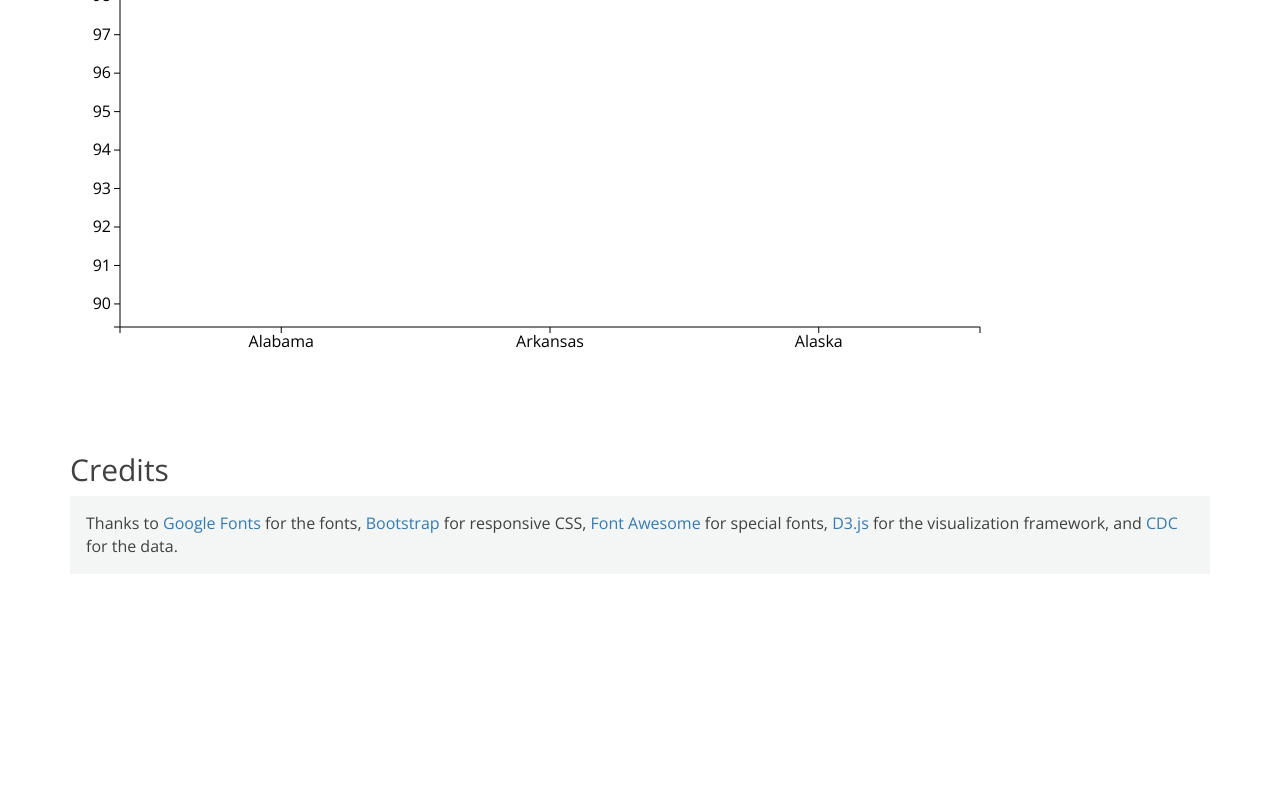
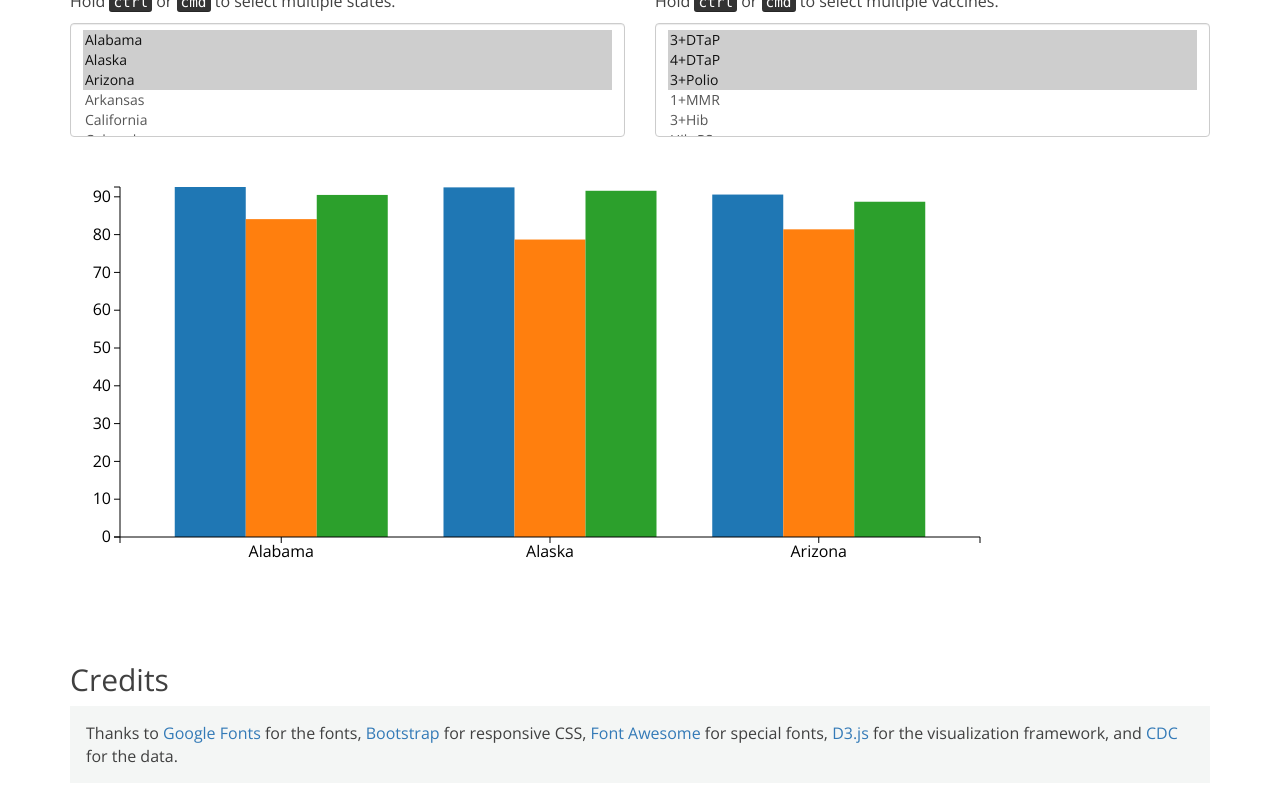
Before and after one commit to wuv21/info474-data-exploration, a plain HTML site: page index.html in a window 1280 px wide. Shown: the part 474-1283 px from the top of the page. Before the commit the page ends 1074 px from the top, so only its background shows below. Drawn offline with nearby package versions, Linux system fonts and the light colour scheme.

Commit message:
added working visuzliation

```diff
--- a/css/main.css
+++ b/css/main.css
@@ -17,6 +17,10 @@ h1 {
     font-size: 44px;
 }
 
+#stateSelect {
+    overflow-y: scroll;
+}
+
 .axis line, .axis path {
     fill: none;
     stroke: #000;
--- a/index.html
+++ b/index.html
@@ -21,6 +21,21 @@
 
 <div class="container">
     <p>Lorem ipsum dolor sit amet, consectetur adipisicing elit. Accusamus aliquam assumenda blanditiis doloremque eveniet illum magni minima nostrum obcaecati optio perspiciatis provident, quae quo repellat soluta veritatis voluptate? Ad, vel!</p>
+
+    <div class="settings row">
+        <div class="col-xs-6">
+            <h2>1) Select state(s)</h2>
+            <p>Hold <kbd>ctrl</kbd> or <kbd>cmd</kbd> to select multiple states.</p>
+            <select name="stateSelect" id="stateSelect" class="form-control" size="5" multiple></select>
+        </div>
+
+        <div class="col-xs-6">
+            <h2>2) Select vaccine(s)</h2>
+            <p>Hold <kbd>ctrl</kbd> or <kbd>cmd</kbd> to select multiple vaccines.</p>
+            <select name="vaccineSelect" id="vaccineSelect" class="form-control" size="5" multiple></select>
+        </div>
+
+    </div>
 
     <div id="vis"></div>
 </div>
--- a/js/script.js
+++ b/js/script.js
@@ -8,21 +8,59 @@ $(document).ready(function() {
     //color represents different state
 
     d3.csv('data/data.csv', function(error, data) {
-        console.log(data);
+        for (var i = 1; i < data.length; i++) {
+            $('#stateSelect').append($('<option></option>')
+                .attr('value', data[i].id)
+                .text(data[i].id));
+        }
+
+        var labels = Object.keys(data[0]);
+        for (var i = 1; i < labels.length; i++) {
+            $('#vaccineSelect').append($('<option></option>')
+                .attr('value', labels[i])
+                .text(labels[i]));
+        }
+
+        $('#stateSelect').val(['Alabama', 'Alaska', 'Arizona']);
+        $('#vaccineSelect').val(['3+DTaP', '4+DTaP', '3+Polio']);
 
         var margin = {top: 50, right: 50, bottom: 100, left: 50};
 
         var width = 960 - margin.left - margin.right;
         var height = 500 - margin.top - margin.bottom;
 
-        var selectedVaccines = ["3+DTaP", "4+DTaP"];
-        var selectedStates = ['Alabama', 'Arkansas', 'Alaska'];
+        var selectedVaccines = ['3+DTaP', '4+DTaP', '3+Polio'];
+        var selectedStates = ['Alabama', 'Alaska', 'Arizona'];
+        var selectedData = [];
 
         var yScale;
         var xStateScale;
         var xVaccineScale;
+        var color = d3.scale.category10();
+
+        function filterData() {
+            selectedData = [];
+
+            data.forEach(function(d) {
+                if ($.inArray(d.id, selectedStates) >= 0) {
+                    selectedVaccines.forEach(function(v) {
+                        var state_vaccine = {
+                            state: d.id,
+                            v_name: v,
+                            v_value: Number(d[v])
+                        };
+
+                        selectedData.push(state_vaccine);
+                    });
+                }
+            });
+        }
 
         var svg = d3.select('#vis').append('svg').attr('width', 960).attr('height', 500);
+
+        var g = svg.append('g').attr('transform', 'translate(' + margin.left + ',' + margin.right + ")")
+            .attr('width', width)
+            .attr('height', height);
 
         var yAxisLabel = svg.append('g')
             .attr('class', 'axis')
@@ -33,29 +71,12 @@ $(document).ready(function() {
             .attr('transform', 'translate(' + margin.left + ',' + (height + margin.top) + ')');
 
         function setScales(data) {
-            var ids = data.map(function(d) {return d.id});
-            var minY = d3.min(data, function(d) {
-                var val = d[selectedVaccines[0]];
-                for (var vac in selectedVaccines) {
-                    if (d[vac] < val) {
-                        val = d[vac];
-                    }
-                }
-                return val;
-            });
-            var maxY = d3.max(data, function(d) {
-                var val = d[selectedVaccines[0]];
-                for (var vac in selectedVaccines) {
-                    if (d[vac] > val) {
-                        val = d[vac];
-                    }
-                }
-                return val;
-            });
+            var minY = d3.min(data, function(d) {return d.v_value});
+            var maxY = d3.max(data, function(d) {return d.v_value});
 
-            yScale = d3.scale.linear().range([height, 0]).domain([minY, maxY]);
+            yScale = d3.scale.linear().range([height, 0]).domain([0, maxY]);
             xStateScale = d3.scale.ordinal().rangeBands([0, width],.2).domain(selectedStates);
-            xVaccineScale = d3.scale.ordinal().rangeRoundBands([0, xStateScale.rangeBand()], .2).domain(selectedVaccines);
+            xVaccineScale = d3.scale.ordinal().rangeRoundBands([0, xStateScale.rangeBand()], 0).domain(selectedVaccines);
         }
 
         function setAxes() {
@@ -67,21 +88,53 @@ $(document).ready(function() {
                 .scale(xStateScale)
                 .orient('bottom');
 
-            yAxisLabel.transition().duration(2000).call(yAxis);
-            xAxisLabel.transition().duration(2000).call(xAxis);
+            yAxisLabel.transition().duration(500).call(yAxis);
+            xAxisLabel.transition().duration(500).call(xAxis);
         }
 
-        function draw() {
+        function draw(data) {
             setScales(data);
             setAxes();
 
-            var state = svg.selectAll(".state")
-                .data(data).enter()
+            var states = g.selectAll('rect').data(data, function(d) {return d.state + d.v_name + Math.random()});
+
+            states.enter()
                 .append('rect')
-                .attr("width", )
+                .attr('width', xVaccineScale.rangeBand())
+                .attr('height', function(d) {return height - yScale(d.v_value)})
+                .attr('x', function(d) {return xStateScale(d.state) + xVaccineScale(d.v_name)})
+                .attr('y', function(d) {return yScale(d.v_value)})
+                .attr('fill', function(d) {return color(d.v_name)})
+                .attr('title', function(d) {return d.state + d.v_name});
+
+
+            states.exit().remove();
         }
 
-        draw();
+        $('#stateSelect').change(function() {
+            selectedStates = [];
+
+            $('#stateSelect option:selected').each(function() {
+                selectedStates.push($(this).text());
+            });
+
+            filterData();
+            draw(selectedData);
+        });
+
+        $('#vaccineSelect').change(function() {
+            selectedVaccines = [];
+
+            $('#vaccineSelect option:selected').each(function() {
+                selectedVaccines.push($(this).text());
+            });
+
+            filterData();
+            draw(selectedData);
+        });
+
+        filterData();
+        draw(selectedData);
     });
 
 
```
